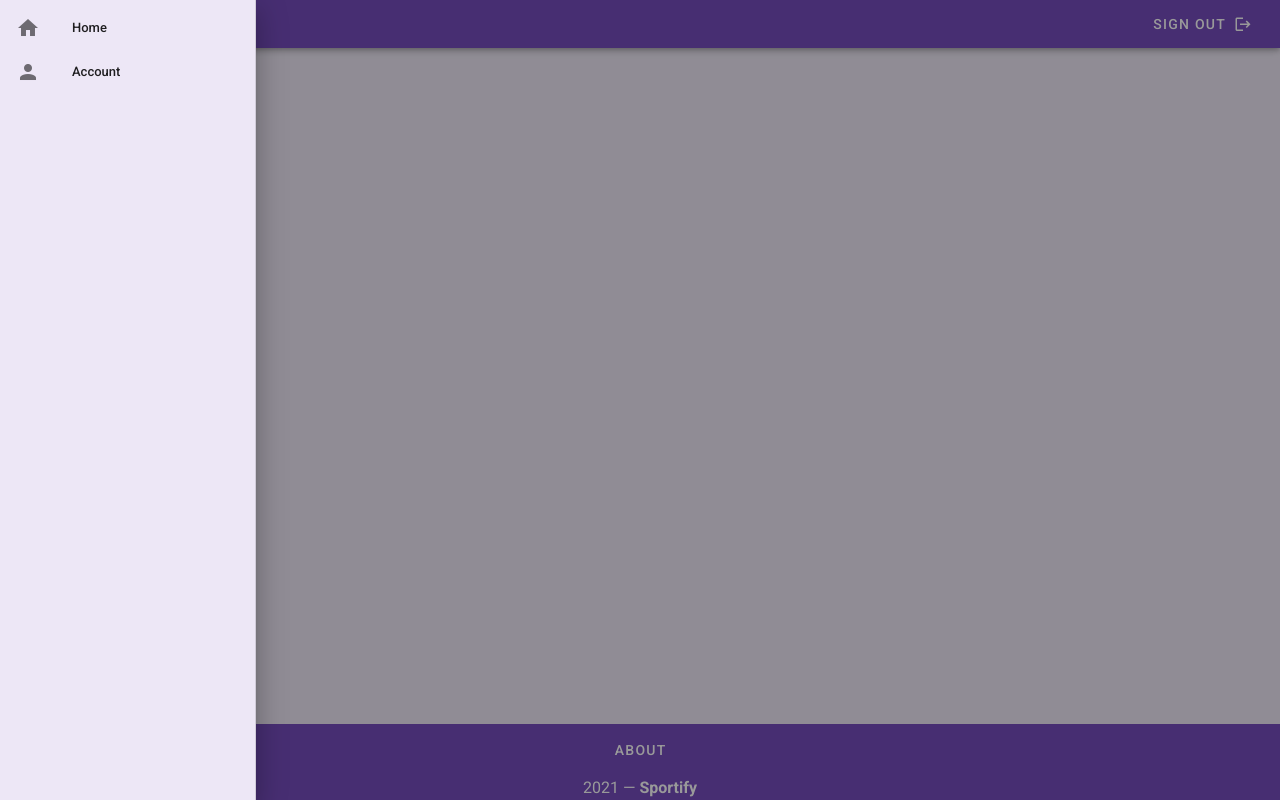
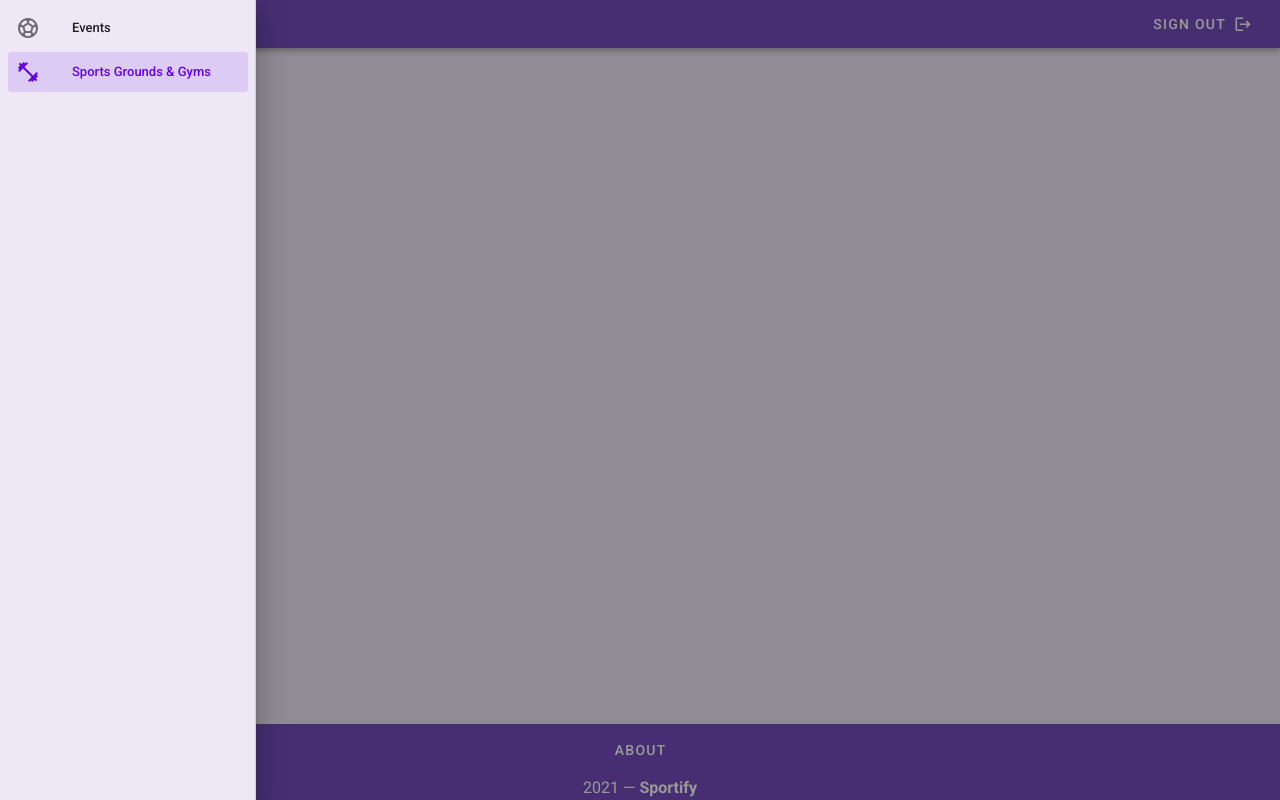
Before and after one commit to Alequez97/Sportify, a Nuxt app in the folder client/: page /map in a window 1280 px wide. Both pictures are taken after a click on the button 28 px from the left and 24 px from the top of the page. Built offline with nearby package versions, Linux system fonts and the light colour scheme.

Commit message:
Add Map page. AppBar was modified.

```diff
--- a/client/components/navigation/AppBar.vue
+++ b/client/components/navigation/AppBar.vue
@@ -2,12 +2,9 @@
   <nav>
     <v-app-bar color="deep-purple" dense dark app>
       <v-app-bar-nav-icon @click.stop="drawer = !drawer"></v-app-bar-nav-icon>
-      <v-toolbar-title class="pl-0" app
-        ><NuxtLink to="/">Sportify</NuxtLink></v-toolbar-title
-      >
-      <v-toolbar-items>
-        <v-btn nuxt to="/events" text>Events</v-btn>
-      </v-toolbar-items>
+      <v-toolbar-title class="pl-0" app>
+        <NuxtLink to="/">Sportify</NuxtLink>
+      </v-toolbar-title>
 
       <v-spacer />
 
@@ -20,21 +17,13 @@
     <v-navigation-drawer class="deep-purple lighten-5" disable-resize-watcher v-model="drawer" absolute temporary app>
       <v-list nav dense>
         <v-list-item-group
-          v-model="group"
           active-class="deep-purple--text text--accent-4"
         >
-          <v-list-item>
+          <v-list-item v-for="link in links" :key="link.text" router :to="link.route">
             <v-list-item-icon>
-              <v-icon>mdi-home</v-icon>
+              <v-icon>{{ link.icon }}</v-icon>
             </v-list-item-icon>
-            <v-list-item-title>Home</v-list-item-title>
-          </v-list-item>
-
-          <v-list-item>
-            <v-list-item-icon>
-              <v-icon>mdi-account</v-icon>
-            </v-list-item-icon>
-            <v-list-item-title>Account</v-list-item-title>
+            <v-list-item-title>{{ link.text }}</v-list-item-title>
           </v-list-item>
         </v-list-item-group>
       </v-list>
@@ -48,7 +37,10 @@ export default {
   name: "AppBar",
   data: () => ({
     drawer: false,
-    group: null
+    links: [
+      { icon: 'mdi-soccer', text: 'Events', route: '/events' },
+      { icon: 'mdi-dumbbell', text: 'Sports Grounds & Gyms', route: '/map' }
+    ]
   })
 }
 </script>
--- /dev/null
+++ b/client/pages/map.vue
@@ -0,0 +1,13 @@
+<template>
+  <div></div>
+</template>
+
+<script>
+export default {
+
+}
+</script>
+
+<style>
+
+</style>
```
